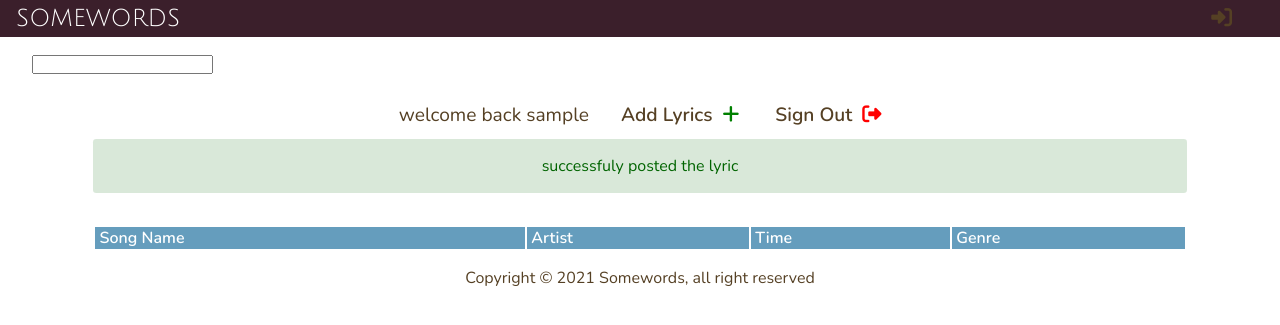
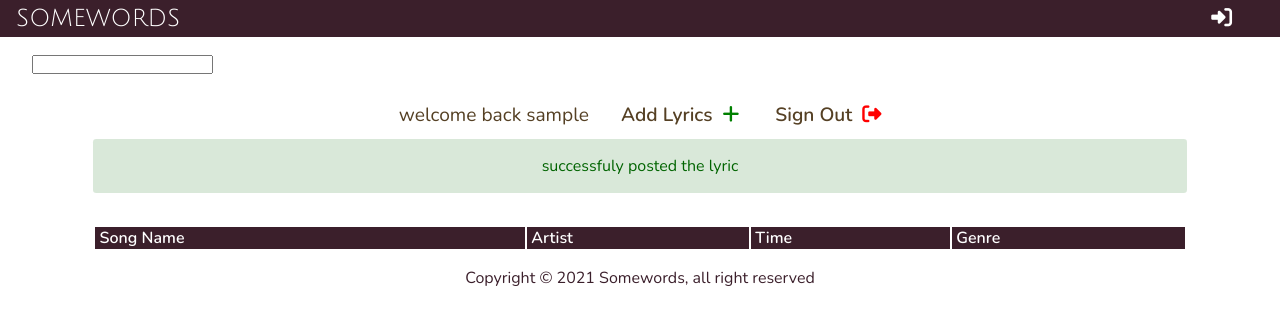
Before and after one commit to Darksq23/somewords-v1, a PHP site: the page made by admin_page.php in a window 1280 px wide. Shown: the top 325 px of the page. Run offline with PHP 8.4, Linux system fonts and the light colour scheme; the visitor is signed in with stand-in values (Sample User, id 1); data that the repository does not hold is empty; some libraries are stand-ins or nearby versions.

Commit message:
changed and added new font and colors

```diff
--- a/lyrics.php
+++ b/lyrics.php
@@ -18,7 +18,7 @@ while($res = $data->fetch()) { ?>
         <h2><?php echo $res['song_name']; ?></h2>
         <div class="second__header">
             <p class="artist__name"><?php echo $res['artist']; ?> | </p>
-            <p class="time_of_upload"><?php echo $res['time_of_upload']; ?></p>
+            <p class="time_of_upload"> <?php echo $res['time_of_upload']; ?></p>
         </div>
     </div>
     <div class="lyrics__content">
--- a/static/css/app.css
+++ b/static/css/app.css
@@ -22,15 +22,25 @@ colors :
 @import url('https://fonts.googleapis.com/css2?family=Julius+Sans+One&display=swap');
 @import url('https://fonts.googleapis.com/css2?family=Lobster&display=swap');
 
-body {
-    font-family: 'Nunito', sans-serif;
-    font-weight: normal;
-    background: /*#3B1F2B*/#fff;
+:root {
+    --background: #fff;
+    --text-color: #3B1F2B;
+    --light-text-color: rgba(59, 31, 43, .5);
+    --light-background: rgba(255, 255, 255, .5);
+    --logo-font: 'Julius Sans One', sans-serif;
+    --header-font: 'Lobster', sans-serif;
+    --main-font: 'Nunito', sans-serif;
 }
 
-body::selection {
-    background: #659dbd;
-    color: #fbeec1;
+body {
+    font-family: var(--main-font);
+    font-weight: normal;
+    background: var(--background);
+}
+
+body::selection, *::selection {
+    background: var(--text-color);
+    color: var(--background);
 }
 
 *,
@@ -41,17 +51,12 @@ body::selection {
     box-sizing: border-box;
 }
 
-*::selection {
-    background: #659dbd;
-    color: #fbeec1;
-}
-
 h1, h2, h3, h4 {
     font-weight: bold;
 }
 
 .container h1 {
-    font-family: "Lobster", sans-serif;
+    font-family: var(--header-font);
     letter-spacing: .3rem;
     font-size: 1.6rem;
 }
@@ -88,8 +93,7 @@ h1, h2, h3, h4 {
 
 .auth__user a, .not-auth__user a {
     text-decoration: none;
-    /*color: #fbeec1;*/
-    color: #554024;
+    color: var(--background);
     font-size: 1.3rem;
     font-weight: 600;
 }
@@ -288,7 +291,7 @@ h1 {
 
 .footer {
     margin: 3rem 0 1rem;
-    color: #554024;
+    color: var(--text-color);
 }
 
 .copyright {
@@ -605,8 +599,8 @@ thead td {
 }
 
 thead tr {
-    background-color: #659dbd;
-    color: #fff;
+    background-color: var(--text-color);
+    color: var(--background);
     padding-left: .3rem;
     font-weight: 600;
     text-transform: capitalize;
```
Also changed, not shown: other parts of static/css/app.css (+17 -27 lines).
